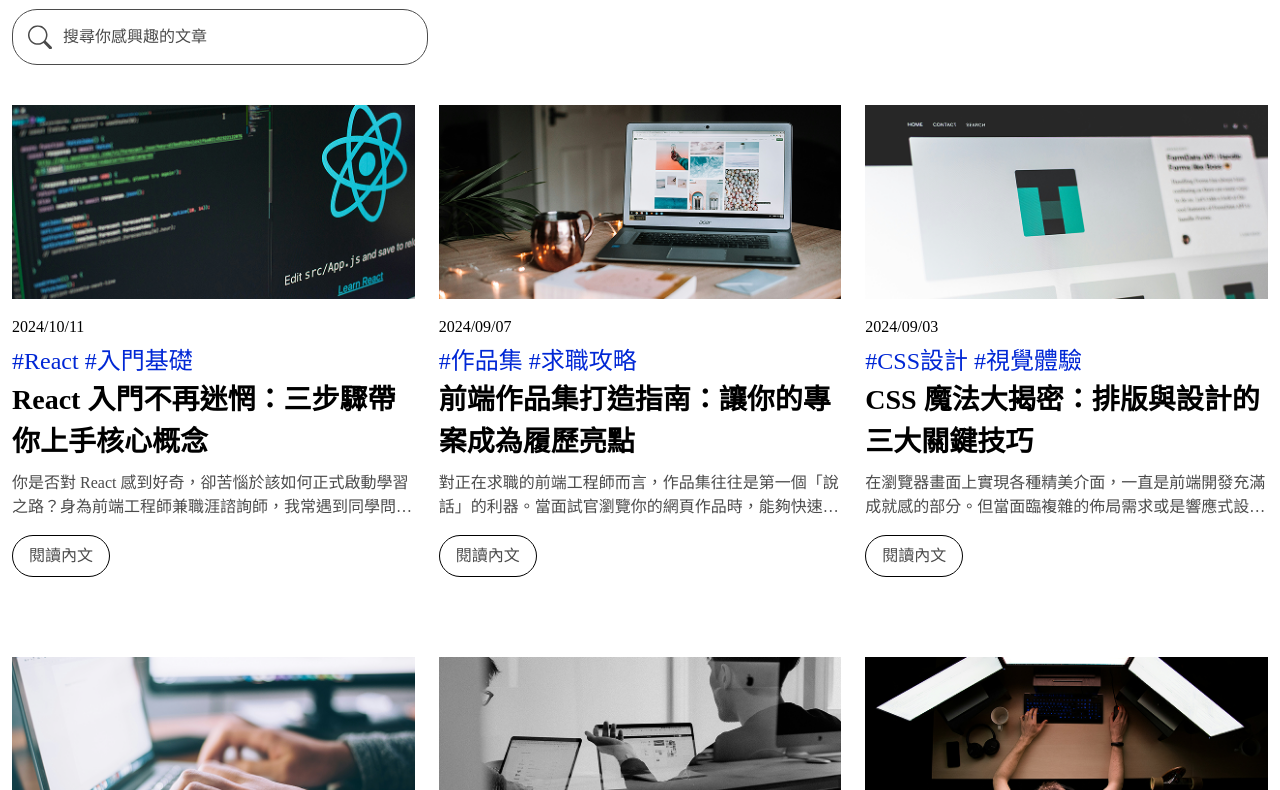
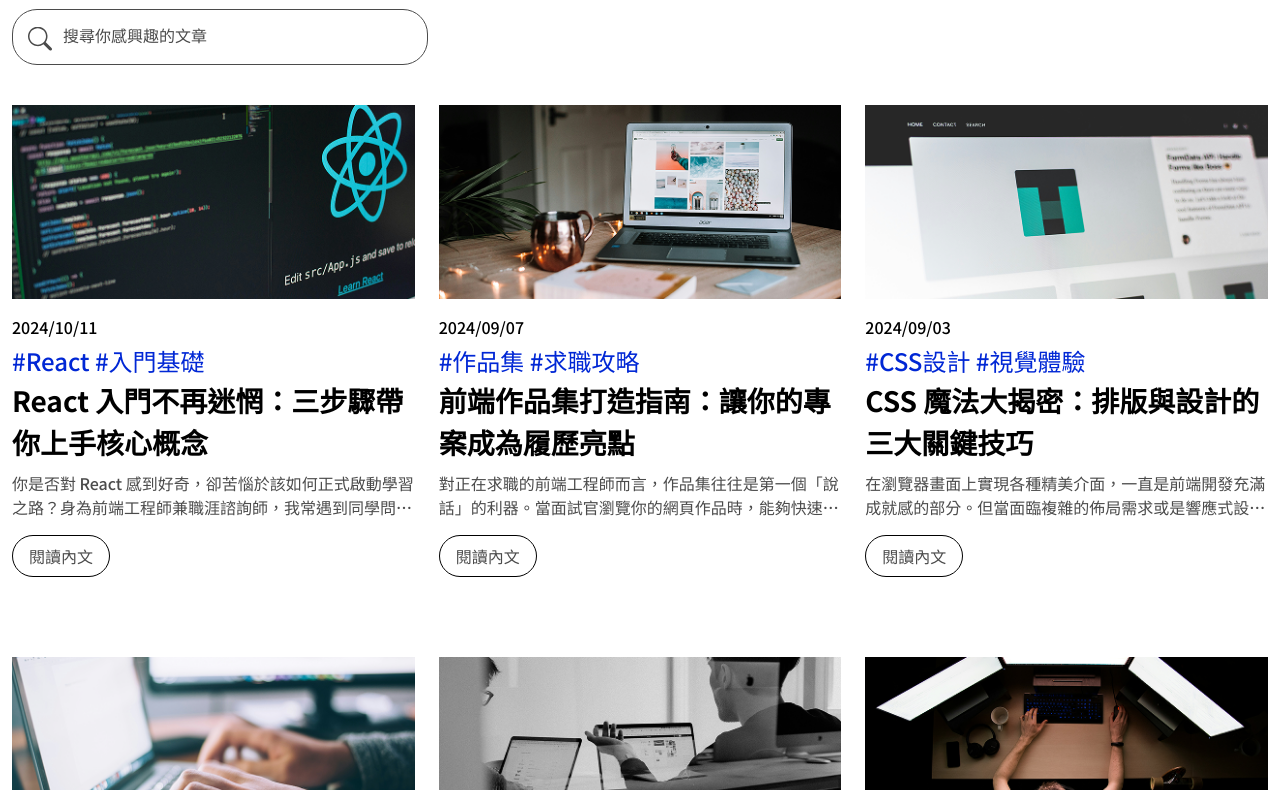
Before and after one commit to shi-chika/2025-hexschool-camp-01, a plain HTML site: page blog/index.html in a window 1280 px wide. Shown: the part 81-871 px from the top of the page. Drawn offline with Linux system fonts and the light colour scheme.

Commit message:
字體修正

```diff
--- a/css/foundation/_base.scss
+++ b/css/foundation/_base.scss
@@ -1,3 +1,4 @@
+@use "../global" as *;
 @import url('https://fonts.googleapis.com/css2?family=Noto+Sans+TC:wght@100..900&display=swap');
 *,
 ::before,
@@ -22,3 +23,8 @@ a {
     opacity: .8;
   }
 }
+
+body{
+  font-family: "Noto Sans TC", sans-serif;
+  color: $color-black;
+}
--- a/css/global/_variable.scss
+++ b/css/global/_variable.scss
@@ -1,4 +1,3 @@
 $color-black: #000;
 $color-gray: #4B4B4B;
-
 $color-blue: #0027D5;
```
Also changed, not shown: css/style.css, 1 other file.
